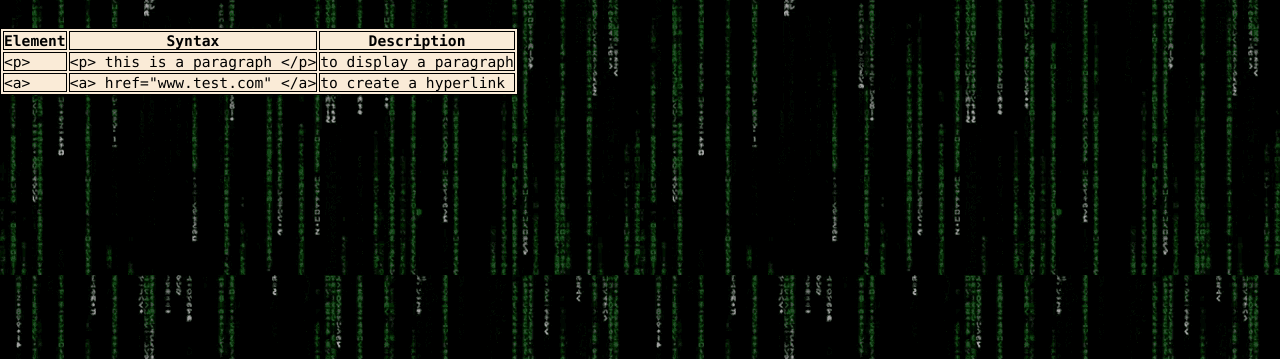
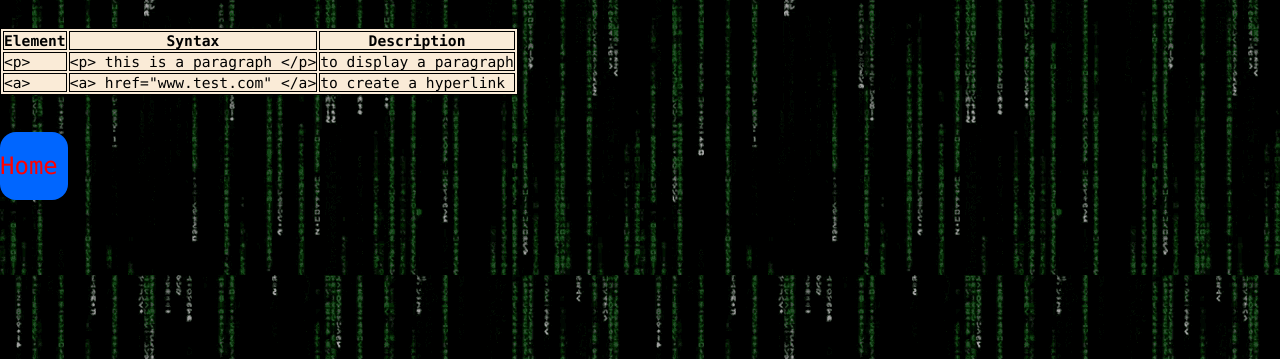
Before and after one commit to amit169/quizIT, a plain HTML site: page html/tutorial.html in a window 1280 px wide. Shown: the part 441-800 px from the top of the page. Drawn offline with Linux system fonts and the light colour scheme.

Commit message:
added tutorial feature

```diff
--- a/html/tutorial.html
+++ b/html/tutorial.html
@@ -31,6 +31,8 @@
     </tr>
 </table>
 </h1>
+<br>
+<a href="../index.html" class="btn">Home<i class="fas fa-home"></i></a>
 
 </body>
 </html>
```
